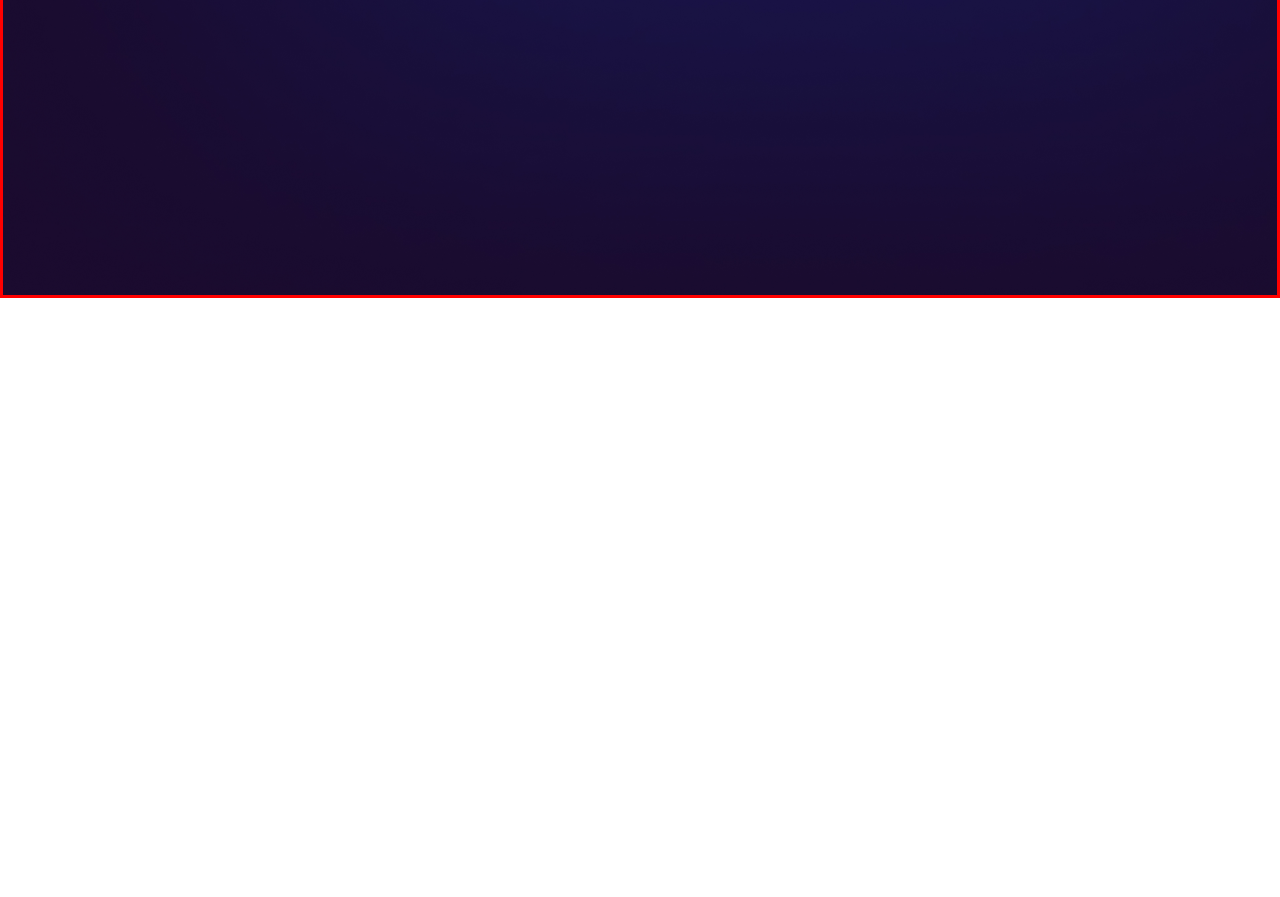
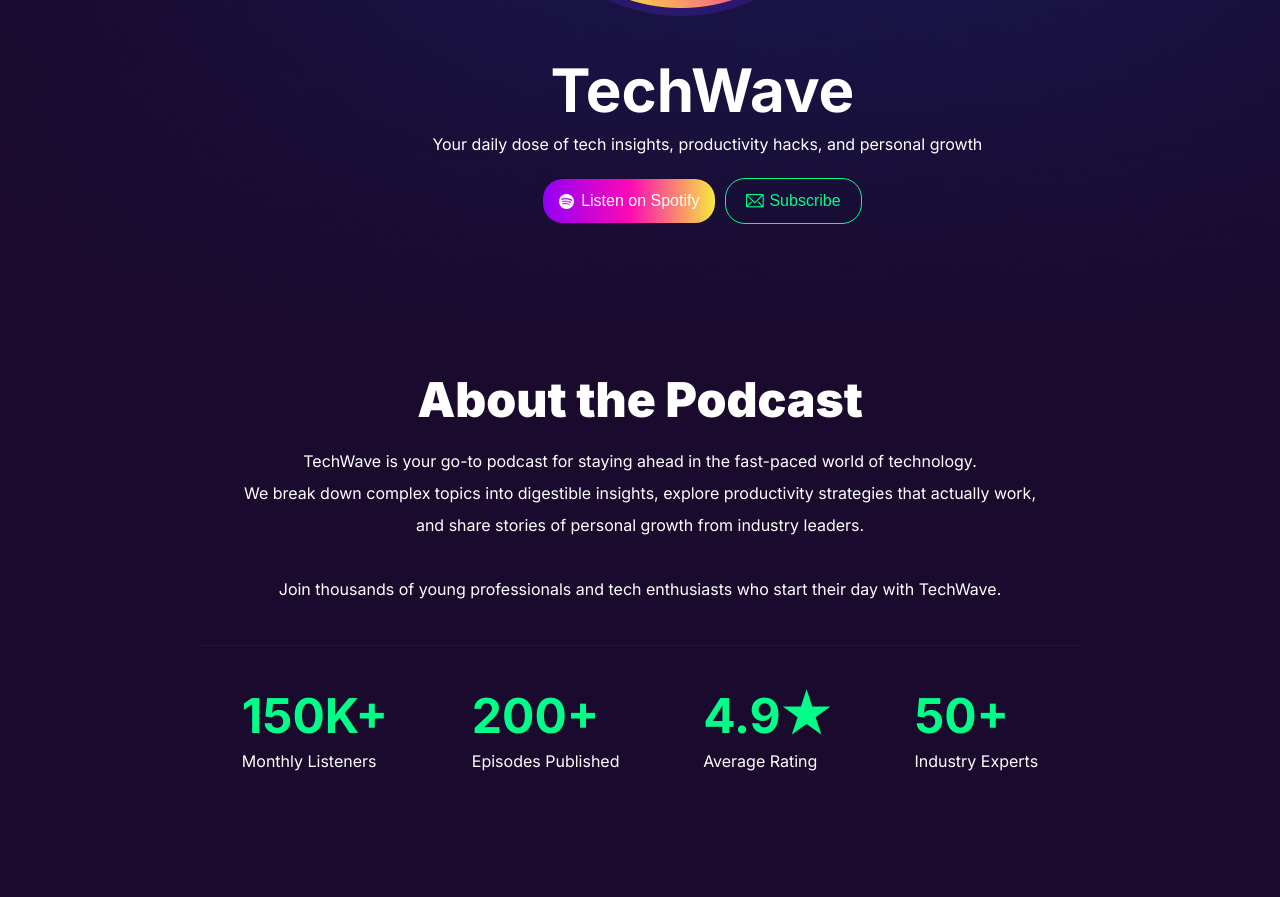
Before and after one commit to avishekroyyash/yash-teach, a plain HTML site: page index.html in a window 1280 px wide. Shown: the part 532-1429 px from the top of the page. Before the commit the page ends 830 px from the top, so only its background shows below. Drawn offline with Linux system fonts and the light colour scheme.

Commit message:
add full banner and podcast section

```diff
--- a/index.html
+++ b/index.html
@@ -37,24 +37,54 @@
                 <div>
                  <img class="img1"src="./assets/hero-circle.png" alt="">
                 <img class="img2"src="./assets/microphone.png" alt="">
-                <p class="new">new</p>
+                <p class="new">New</p>
                 </div>
-                <div>
+                <div class="text">
                     <h1>TechWave</h1>
                     <p>Your daily dose of tech insights, productivity hacks, and personal growth</p>
-                    <div>
-                     <img src="./assets/spotify.png" alt="">
-                     <button>Listen on Spotify</button>
-                    </div>
-                    <div>
-                     <img src="./assets/message.png" alt="">
-                     <button>Subscribe</button>
-                    </div>
+                   <div class="button1">
+                     <button class="btn1"> <img src="./assets/spotify.png" alt="">  Listen on Spotify</button>
+
+                     <button class="btn2"> <img src="./assets/message.png" alt=""> Subscribe</button>
+                   </div>
 
                 </div>
             </div>
         </section>
     </header>
+    <main>
+     <section>
+        <div class="podcast-container">
+            <div class="pd-title">
+            <h1>About the Podcast</h1>
+            <p>TechWave is your go-to podcast for staying ahead in the fast-paced world of technology.<br/>
+             We break down complex topics into digestible insights, explore productivity strategies that actually work,<br/>
+             and share stories of personal growth from industry leaders. <br> <br>
+             Join thousands of young professionals and tech enthusiasts who start their day with TechWave.</p>
+             </div>
+             <div class="pd-card-parent">
+                <div class="pd-card">
+                    <h1>150K+</h1>
+                    <p>Monthly Listeners</p>
+                </div>
+                <div class="pd-card">
+                    <h1>200+</h1>
+                    <p>Episodes Published</p>
+                </div>
+                <div class="pd-card">
+                    <h1>4.9★</h1>
+                    <p>Average Rating</p>
+                </div>
+                <div class="pd-card">
+                    <h1>50+</h1>
+                    <p>Industry Experts</p>
+                </div>
+             </div>
+        </div>
+     </section>
 
+
+
+    </main>
 </body>
 </html>
--- a/style/style.css
+++ b/style/style.css
@@ -24,9 +24,10 @@ nav>div{
     display:flex;
     justify-content: space-around;
     align-items: center;
-    border:2px solid green;
-    background-color: #2a1b3f;;
+    border-bottom:1px solid #ffffff38;
+    background-color: #1d112d;;
     padding:10px;
+    min-height: 92px;
 }
 .nav-link ul{
     display:flex;
@@ -48,6 +49,7 @@ nav>div{
 .nav-container button{
     color:#FFFFFF;
     font-size:16px;
+    border:none;
     font-weight: 400;
     padding:12px 16px;
     border-radius: 20px ;
@@ -59,7 +61,7 @@ nav>div{
 background-image: url(../assets/hero-bg.png);
 max-width:1600px;
 margin:0 auto;
-border:3px solid red;
+/* border:3px solid red; */
 position:relative;
 height:760px;
 }
@@ -68,16 +70,137 @@ height:760px;
     top:14%;
     left:39.5%;
     /* transform: translate(-50% -50%); */
+    /* border:2px solid green; */
 }
 .banner-container .img2{
      position:absolute;
     top:26%;
     left:47%;
-
+   /* border:2px solid green; */
 }
 .banner-container .new{
    position:absolute;
-    top:26%;
+    top:19%;
     left:58%;
-    border:2px solid green;
+    color:#1A0B2E;
+    background-color:#00FF88;
+    font-size:1.2rem;
+    font-weight: 500;
+    padding:8px 15px;
+    border-radius:17px;
 }
+.banner-container .text{
+      min-width: 550px;
+      /* border:2px solid green; */
+      position:absolute;
+      top:65%;
+      left:33%;
+}
+.banner-container .text h1{
+    color:#FFFFFF;
+    font-size:3.75rem;
+    font-weight: 700;
+    text-align:center;
+    margin-bottom:8px;
+}
+.banner-container .text p{
+ color:#FFFFFF;
+ font-size:1rem;
+ margin-left:10px;
+ margin-bottom:24px;
+}
+.banner-container .text>div .btn1{
+ padding:13px 16px;
+  color:#FFFFFF;
+    font-size:16px;
+    font-weight: 400;
+    border-radius: 20px ;
+    background: linear-gradient(270deg, #F7E93F, #FB09B4, #9100F8);
+     border:none;
+     display:flex;
+}
+.btn1 img{
+    width:15px;
+    height:15px;
+    margin-right:2px;
+
+}
+.banner-container .button1{
+    display:flex;
+    gap:10px;
+    justify-content: center;
+    align-items: center;
+}
+.banner-container .btn1{
+ padding:13px 16px;
+  color:#FFFFFF;
+    font-size:16px;
+    font-weight: 400;
+    border-radius: 20px ;
+    background: linear-gradient(270deg, #F7E93F, #FB09B4, #9100F8);
+     border:none;
+     display:flex;
+     flex-direction:row;
+     justify-content: center;
+     align-items: center;
+     gap:5px
+
+}
+.banner-container .btn2{
+ padding:13px 20px;
+  color:#00FF88;
+    font-size:16px;
+    font-weight: 400;
+    border-radius: 20px ;
+    background: transparent;
+     border:1px solid #00FF88;
+     display:flex;
+     flex-direction:row;
+     justify-content: center;
+     align-items: center;
+     gap:5px
+
+}
+
+/* podcast section  */
+.podcast-container{
+    max-width: 1600px;
+    margin:0 auto;
+    background-color:#1A0B2E;
+    padding:50px 200px 120px 200px;
+}
+.podcast-container .pd-title{
+    text-align:center;
+    max-width:1200px;
+    margin:0 auto;
+    /* border:2px solid yellow; */
+}
+.pd-title h1{
+color:#FFFFFF;
+font-size:3rem;
+font-weight: 900;
+margin-bottom:16px;
+}
+.pd-title p{
+    color:#FFFFFF;
+    line-height: 2;
+    font-size:1rem;
+    margin-bottom:40px;
+}
+.pd-card-parent{
+    display:flex;
+    justify-content: space-around;
+    align-items: center;
+    border-top:1px solid #ffffff0d;
+    padding-top:40px;
+
+}
+.pd-card h1{
+    color:#00FF88;
+    font-size:3rem;
+}
+.pd-card p{
+    color:#FFFFFF;
+    font-size:1rem;
+    line-height: 2;
+}
```
